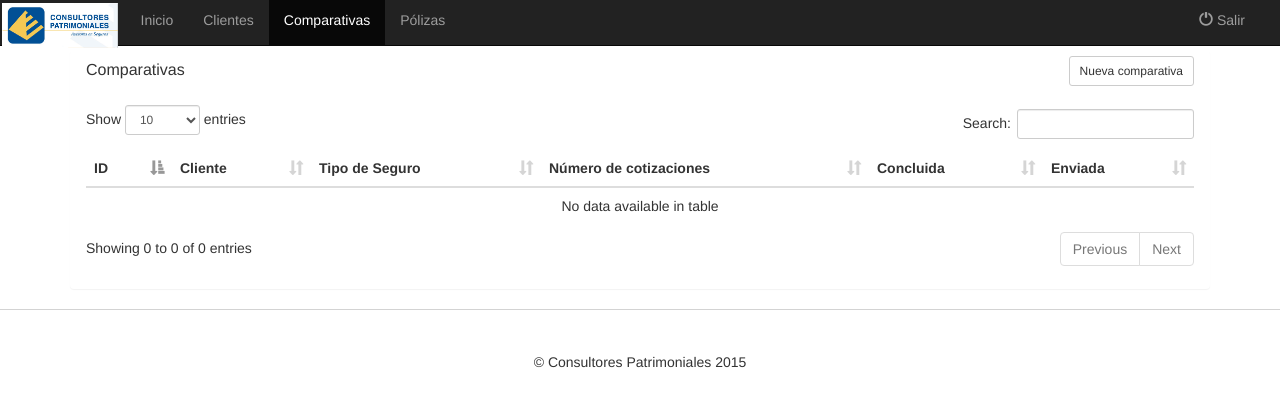
After one commit to IvanAli/ConsultoresPatrimoniales, a Django app: template consultores/schema/templates/schema/comparativas.html in a window 1280 px wide. The commit adds this page. Shown: the top 407 px of the page. Run offline with Django 3.2, Linux system fonts and the light colour scheme; the template is opened without the code that fills it, so the values that code supplies are empty; some libraries are stand-ins or nearby versions.

Commit message:
Vista de comparativas implementada

```diff
--- a/consultores/schema/models.py
+++ b/consultores/schema/models.py
@@ -165,12 +165,12 @@ class Cobertura(models.Model):
 
 class Comparativa(models.Model):
     idComparativa = models.AutoField(primary_key=True)
-    numeroCotizaciones = models.PositiveIntegerField(null=True)
+    # numeroCotizaciones = models.PositiveIntegerField(default=0, null=True)
     fechaCreacion = models.DateTimeField('fecha creada', auto_now_add=True, null=True)
     fechaConclusion = models.DateTimeField('fecha concluida', blank=True, null=True)
     fechaEnvio = models.DateTimeField('fecha de envio', blank=True, null=True)
 
-    ordenServicio = models.ForeignKey('OrdenServicio', null=True)
+    ordenServicio = models.OneToOneField('OrdenServicio', null=True)
     # cliente = models.ForeignKey(Cliente, null=True)
     # agente = models.ForeignKey(Agente, null=True)
 
@@ -268,4 +268,4 @@ class OrdenServicio(models.Model):
     # comparativa = models.OneToOneField(Comparativa, null=True)
     poliza = models.OneToOneField(Poliza, null=True)
     def __str__ (self):
-        return "Orden de Servicio: " + self.idServicio + " Cliente: " + self.cliente + " Agente: " + self.agente;
+        return "Orden de Servicio: " + str(self.idServicio)
--- a/consultores/schema/templates/base.html
+++ b/consultores/schema/templates/base.html
@@ -55,10 +55,10 @@
 
                 <div class="collapse navbar-collapse" id="bs-example-navbar-collapse-1">
                     <ul class="nav navbar-nav">
-                        <li><a href="{% url 'schema:home' %}">Inicio</a></li>
-                        <li class="active"><a href="{% url 'schema:clientes' %}">Clientes<span class="sr-only">(current)</span></a></li>
-                        <li><a href="">Comparativas</a></li>
-                        <li><a href="">Pólizas</a></li>
+                        <li {% block home_tag %}{% endblock %}><a href="{% url 'schema:home' %}">Inicio</a></li>
+                        <li {% block clientes_tag %}{% endblock %}><a href="{% url 'schema:clientes' %}">Clientes<span class="sr-only">(current)</span></a></li>
+                        <li {% block comparativas_tag %}{% endblock %}><a href="{% url 'schema:comparativas' %}">Comparativas</a></li>
+                        <li {% block polizas_tag %}{% endblock %}><a href="">Pólizas</a></li>
                     </ul>
 
                     <ul class="nav navbar-nav navbar-right">
--- a/consultores/schema/templates/schema/clientes.html
+++ b/consultores/schema/templates/schema/clientes.html
@@ -12,7 +12,7 @@
 
 {% endblock %}
 
-
+{% block clientes_tag %}class="active"{% endblock %}
 {% block body_content %}
 
 <div class="container">
--- /dev/null
+++ b/consultores/schema/templates/schema/comparativas.html
@@ -0,0 +1,101 @@
+{% extends "base.html" %}
+
+{% block head_title %}Comparativas{% endblock %}
+{% block head_css %}
+
+<!-- DataTables CSS -->
+<link rel="stylesheet" type="text/css" href="../../static/css/dataTables/dataTables.bootstrap.min.css">
+
+{% endblock %}
+{% block head_javascript %}
+
+
+{% endblock %}
+
+{% block comparativas_tag %}class="active"{% endblock %}
+{% block body_content %}
+<div class="container">
+    <div class="row">
+        <div class="col-md-12">
+            <div class="panel">
+                <div class="panel-heading">
+                    <h3 class="panel-title">Comparativas</h3>
+                    <div class="pull-right">
+                    <div class="btn-new-pos btn-new-pos" style="position: relative; top: -23px;">
+                        <a href="nuevo_cliente.html" class="btn btn-default btn-sm btn-new-pos">Nueva comparativa</a>
+                    </div>
+                    </div>
+                </div>
+                <div class="panel-body">
+                    <!-- start panel body -->
+                    <table class="table table-hover" id="comparativasTable">
+                        <thead>
+                            <tr>
+                                <th>ID</th>
+                                <th>Cliente</th>
+                                <th>Tipo de Seguro</th>
+                                <th>Número de cotizaciones</th>
+                                <th>Concluida</th>
+                                <th>Enviada</th>
+                            </tr>
+                        </thead>
+                        <tbody>
+                            {% for orden in ordenes.all %}
+                                <tr id="comparativa{{ forloop.counter }}">
+                                    <td>
+                                        {{ orden.comparativa.pk }}
+                                    </td>
+                                    <td>
+                                        {{ orden.cliente.nombre }}
+                                        {{ orden.cliente.apellidoPaterno }}
+                                        {{ orden.cliente.apellidoMaterno }}
+                                    </td>
+                                    <td>
+                                        {{ orden.tipoSeguro.get_idTipoSeguro_display }}
+                                    </td>
+                                    <td>
+                                        {{ orden.comparativa.cotizacion_set.all.count }}
+                                        <!-- numero de cotizaciones -->
+                                    </td>
+                                    <td>
+                                        {% if orden.comparativa.fechaConclusion %}
+                                            Sí
+                                        {% else %}
+                                            No
+                                        {% endif %}
+                                    </td>
+                                    <td>
+                                        {% if orden.comparativa.fechaEnviada %}
+                                            Sí
+                                        {% else %}
+                                            No
+                                        {% endif %}
+                                    </td>
+                                </tr>
+                            {% endfor %}
+                        </tbody>
+                    </table>
+                    <!-- end panel body -->
+                </div>
+            </div>
+        </div>
+
+        </div>
+    </div>
+</div>
+
+{% endblock %}
+
+{% block footer_javascript %}
+
+<!-- jQuery -->
+
+<!-- DataTables -->
+<script type="text/javascript" charset="utf8" src="../../static/js/dataTables/jquery.dataTables.min.js"></script>
+<script type="text/javascript" charset="utf8" src="../../static/js/dataTables/dataTables.bootstrap.min.js"></script>
+<script>
+$(document).ready( function () {
+    $('#comparativasTable').DataTable();
+} );
+</script>
+{% endblock %}
--- a/consultores/schema/templates/schema/home.html
+++ b/consultores/schema/templates/schema/home.html
@@ -1,7 +1,7 @@
 {% extends "base.html" %}
 {% block head_title %}Consultores Patrimoniales{% endblock %}
 
-
+{% block home_tag %}class="active"{% endblock %}
 {% block body_content %}
 <!-- check out the following: https://docs.djangoproject.com/en/dev/howto/custom-template-tags/ -->
 <div class="container">
--- a/consultores/schema/urls.py
+++ b/consultores/schema/urls.py
@@ -6,4 +6,5 @@ urlpatterns = [
     url(r'^authentication$', views.loginAuthentication, name='loginAuthentication'),
     url(r'^home/$', views.home, name='home'),
     url(r'^clientes/$', views.clientesView, name='clientes'),
+    url(r'^comparativas/$', views.comparativasView, name='comparativas'),
 ]
--- a/consultores/schema/views.py
+++ b/consultores/schema/views.py
@@ -65,3 +65,7 @@ def home(request):
 def clientesView(request):
     context = {'clientesFisicos': request.user.agente.clientes}
     return render(request, 'schema/clientes.html', context)
+
+def comparativasView(request):
+    context = {'ordenes': request.user.agente.ordenservicio_set}
+    return render(request, 'schema/comparativas.html', context)
```
Also changed, not shown: consultores/schema/scripts/create_clientes.py (deleted, +0 -32 lines), consultores/scripts/logistic.py (+10 -1 lines), consultores/schema/migrations/0005_auto_20151022_2032.py (added).
